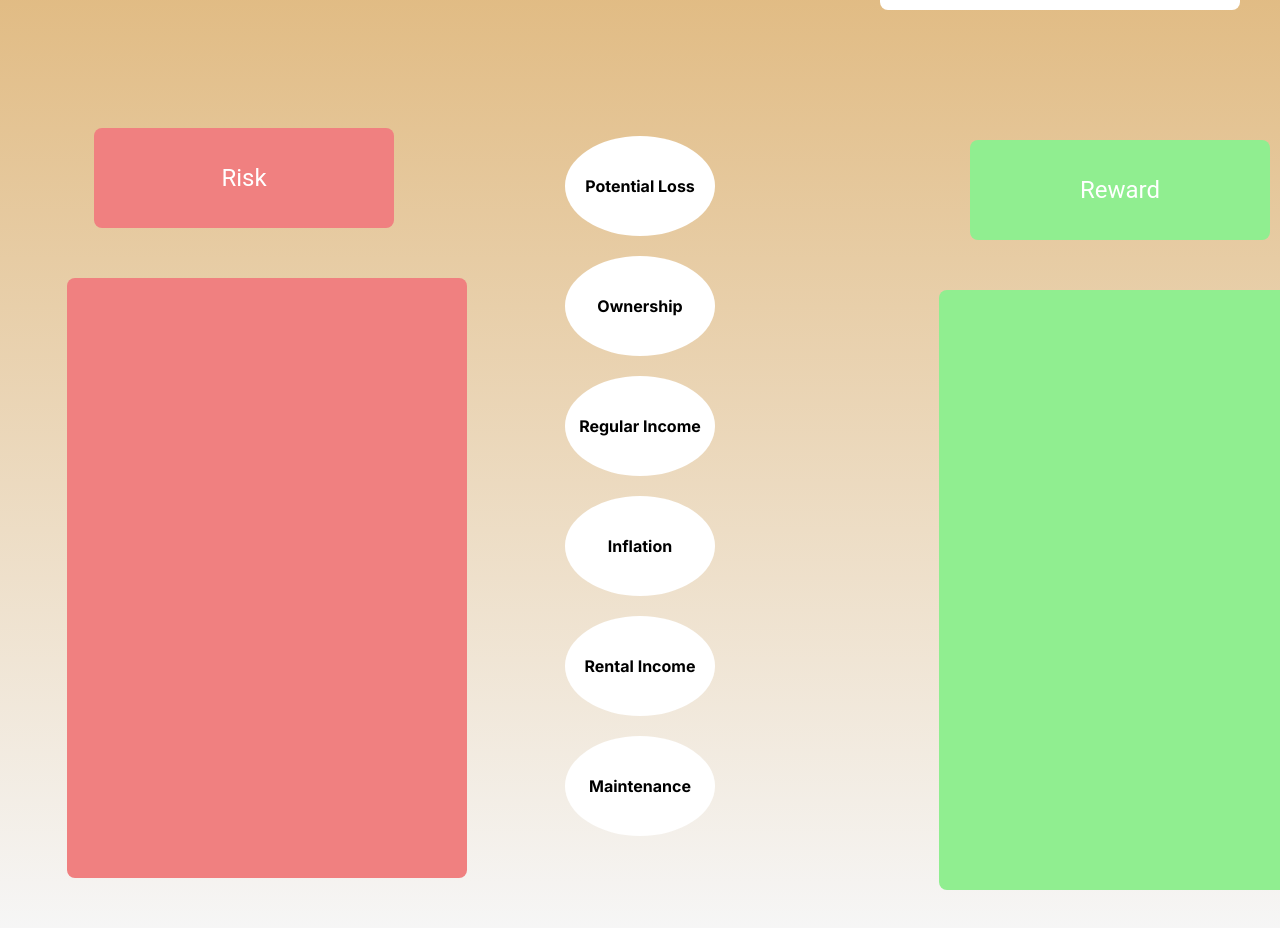
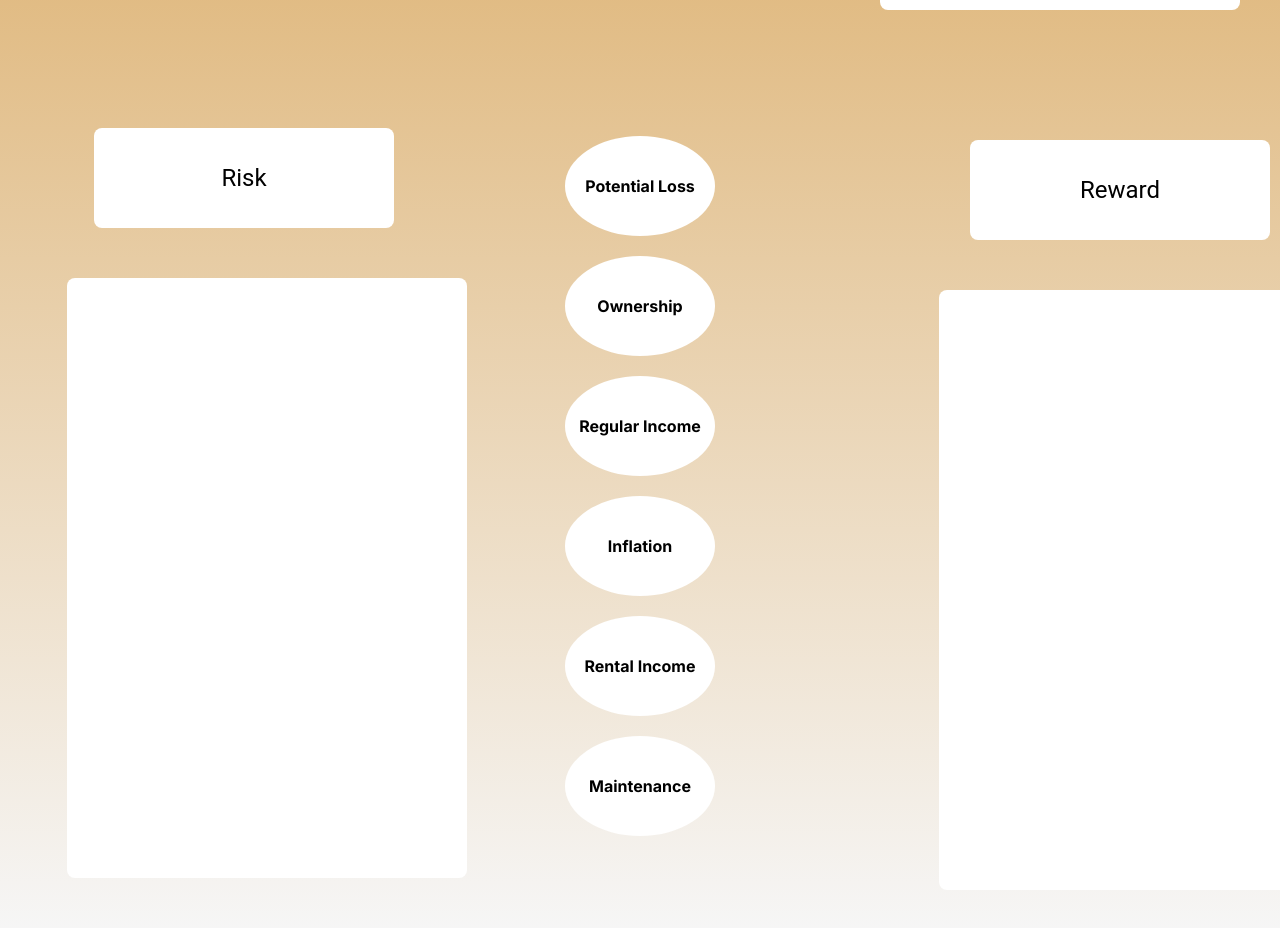
Before and after one commit to PaulaFregene/Capital-Quest-24, a Next.js app in the folder capital-quest/: page /investing in a window 1280 px wide. Shown: the part 764-1692 px from the top of the page. Built offline with nearby package versions, Linux system fonts and the light colour scheme.

Commit message:
alternative changes

```diff
--- a/capital-quest/package.json
+++ b/capital-quest/package.json
@@ -16,10 +16,12 @@
     "history": "^5.3.0",
     "next": "14.2.5",
     "react": "^18",
+    "react-beautiful-dnd": "^13.1.1",
     "react-confetti": "^6.1.0",
     "react-dnd": "^16.0.1",
     "react-dnd-html5-backend": "^16.0.1",
     "react-dom": "^18",
+    "react-draggable": "^4.4.6",
     "react-native-confetti-cannon": "^1.5.2",
     "react-router-dom": "^6.26.0",
     "react-use": "^17.5.1",
--- a/capital-quest/src/app/investing/page.js
+++ b/capital-quest/src/app/investing/page.js
@@ -29,12 +29,12 @@ export default function Investing() {
             </div>
 
             {/* Risk Section */}
-            <div style={{ padding: '20px', backgroundColor: 'lightcoral', borderRadius: '8px', minHeight: '100px', width: '300px', marginLeft: '15%', display: 'flex', alignItems: 'center', justifyContent: 'center', marginTop: '80px' }}>
-              <Typography variant="h5" style={{ color: 'white', textAlign: 'center' }}>Risk</Typography>
+            <div style={{ padding: '20px', backgroundColor: 'white', borderRadius: '8px', minHeight: '100px', width: '300px', marginLeft: '15%', display: 'flex', alignItems: 'center', justifyContent: 'center', marginTop: '80px' }}>
+              <Typography variant="h5" style={{ color: 'black', textAlign: 'center' }}>Risk</Typography>
             </div>
 
             {/* Long Rectangle Below Risk */}
-            <div style={{ padding: '20px', backgroundColor: 'lightcoral', borderRadius: '8px', minHeight: '600px', width: '400px', marginLeft: '7.5%', display: 'flex', alignItems: 'center', justifyContent: 'center' }}>
+            <div style={{ padding: '20px', backgroundColor: 'white', borderRadius: '8px', minHeight: '600px', width: '400px', marginLeft: '7.5%', display: 'flex', alignItems: 'center', justifyContent: 'center' }}>
               {/* Content or placeholder */}
             </div>
           </div>
@@ -58,12 +58,12 @@ export default function Investing() {
             </div>
 
             {/* Reward Section */}
-            <div style={{ padding: '20px', backgroundColor: 'lightgreen', borderRadius: '8px', minHeight: '100px', width: '300px', marginLeft: '25%', display: 'flex', alignItems: 'center', justifyContent: 'center', marginTop: '80px' }}>
-              <Typography variant="h5" style={{ color: 'white', textAlign: 'center' }}>Reward</Typography>
+            <div style={{ padding: '20px', backgroundColor: 'white', borderRadius: '8px', minHeight: '100px', width: '300px', marginLeft: '25%', display: 'flex', alignItems: 'center', justifyContent: 'center', marginTop: '80px' }}>
+              <Typography variant="h5" style={{ color: 'black', textAlign: 'center' }}>Reward</Typography>
             </div>
 
             {/* Long Rectangle Below Reward */}
-            <div style={{ padding: '20px', backgroundColor: 'lightgreen', borderRadius: '8px', minHeight: '600px', width: '400px', marginLeft: '16.5%', display: 'flex', alignItems: 'center', justifyContent: 'center' }}>
+            <div style={{ padding: '20px', backgroundColor: 'white', borderRadius: '8px', minHeight: '600px', width: '400px', marginLeft: '16.5%', display: 'flex', alignItems: 'center', justifyContent: 'center' }}>
               {/* Content or placeholder */}
             </div>
           </div>
```
Also changed, not shown: 1 other file (tests, documents, lock files or other folders).
